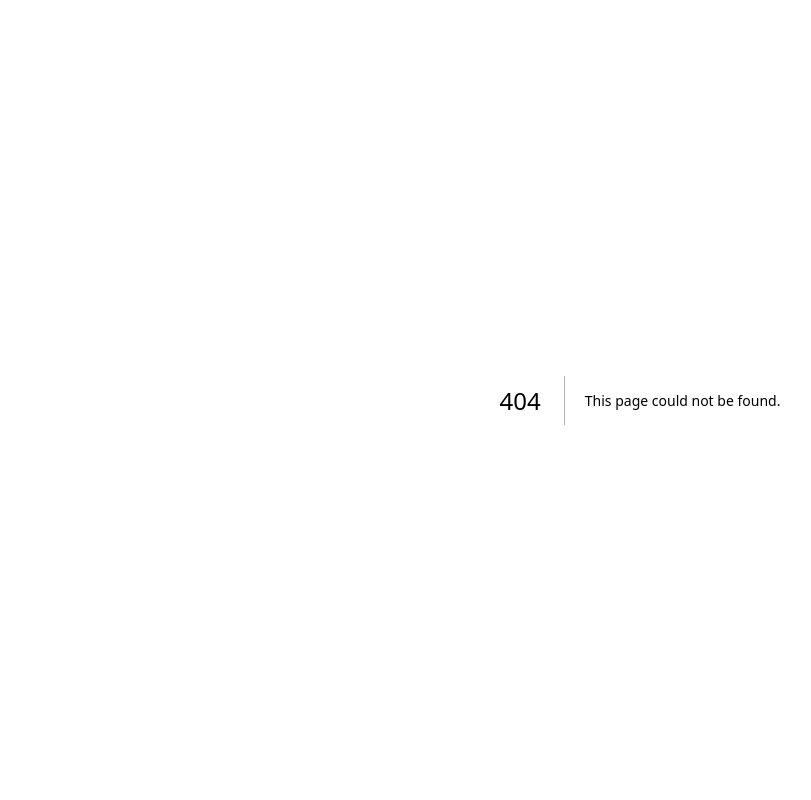
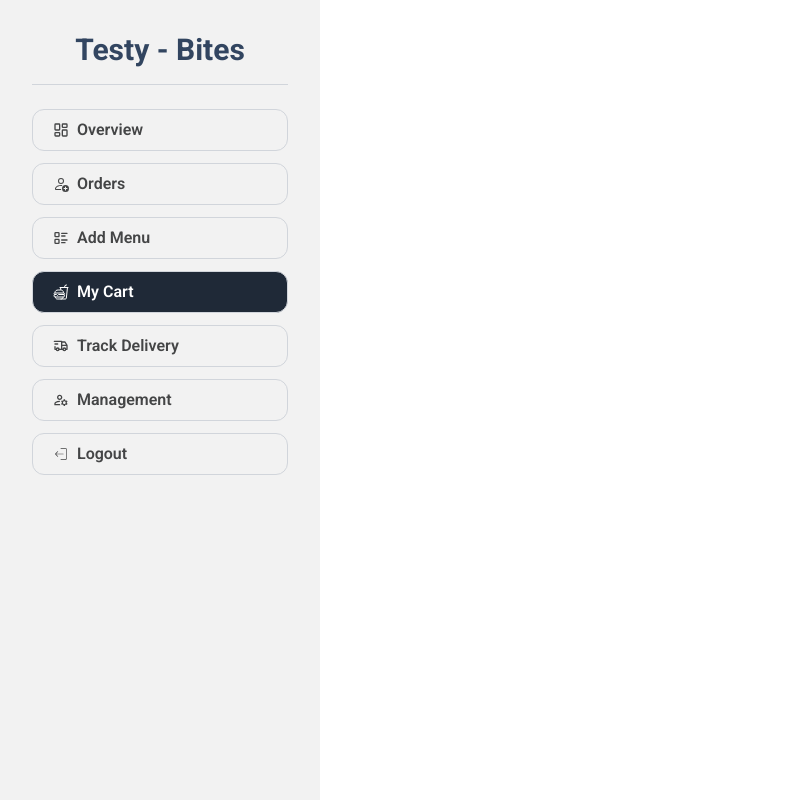
Before and after one commit to asif883/Testy-Bites-with-next.js, a Next.js app: page /dashboard/cart in a window 1280 px wide. Before the commit this address had no page. Shown: the whole page, without its empty margins (0-811 px from the left). Built offline with nearby package versions, Linux system fonts and the light colour scheme.

Commit message:
cart route declear

```diff
--- a/src/app/Components/Dashboard/Sidebar.jsx
+++ b/src/app/Components/Dashboard/Sidebar.jsx
@@ -8,6 +8,7 @@ import { MdOutlineManageAccounts } from "react-icons/md";
 import { CiLogout } from "react-icons/ci";
 import { BsPersonAdd } from "react-icons/bs";
 import Link from "next/link";
+import { usePathname } from "next/navigation";
 
 
 
@@ -52,18 +53,19 @@ const Routes = [
 ];
 
 const Sidebar = () => {
+   const pathname = usePathname()
 
   return (
     <div className="p-4">
       <div className="text-center border-b border-gray-300 pb-4">
-        <Link href='/' className="text-center text-3xl font-bold text-[#324560] flex gap-1 items-center">
+        <Link href='/' className="text-center text-3xl font-bold text-[#324560] flex gap-1 items-center justify-center hover:text-gray-400">
           Testy - Bites
         </Link>
       </div>
       <div className="py-6 space-y-3">
         {Routes.map((route) => (
           <Link href={route.link}
-            className="flex items-center gap-2 text-[#444546] font-semibold border border-gray-300 rounded-xl px-5 py-2"
+            className={`flex items-center gap-2 text-[#444546] font-semibold border border-gray-300 rounded-xl px-5 py-2 ${pathname === route?.link ? 'bg-gray-800 text-white' : ''}`}
 
             key={route.id}
           >
--- a/src/app/Components/shared/Navbar.jsx
+++ b/src/app/Components/shared/Navbar.jsx
@@ -74,7 +74,8 @@ const NavBar = () => {
                     <div className='ml-2'>
                         <div className="indicator">
                             <span className="indicator-item bg-[#FFD71B] rounded-badge text-black px-1">0</span>
-                            <Link href='/dashboard' className=""><TiShoppingCart size={32}/></Link>
+                            {/* /dashboard/cart */}
+                            <Link href='#' className=""><TiShoppingCart size={32}/></Link>
                         </div>
                     </div>
                 </div>
--- /dev/null
+++ b/src/app/dashboard/cart/page.jsx
@@ -0,0 +1,11 @@
+import React from 'react';
+
+const page = () => {
+    return (
+        <div>
+
+        </div>
+    );
+};
+
+export default page;
```
